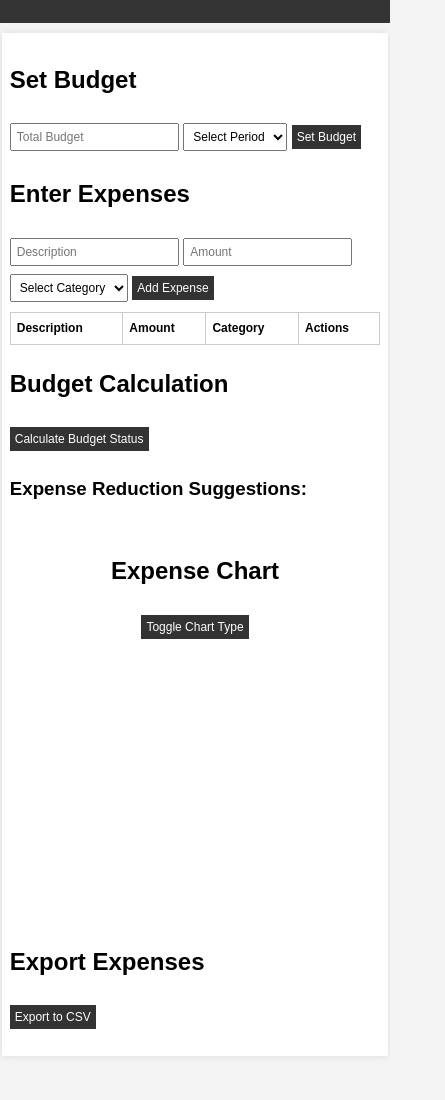
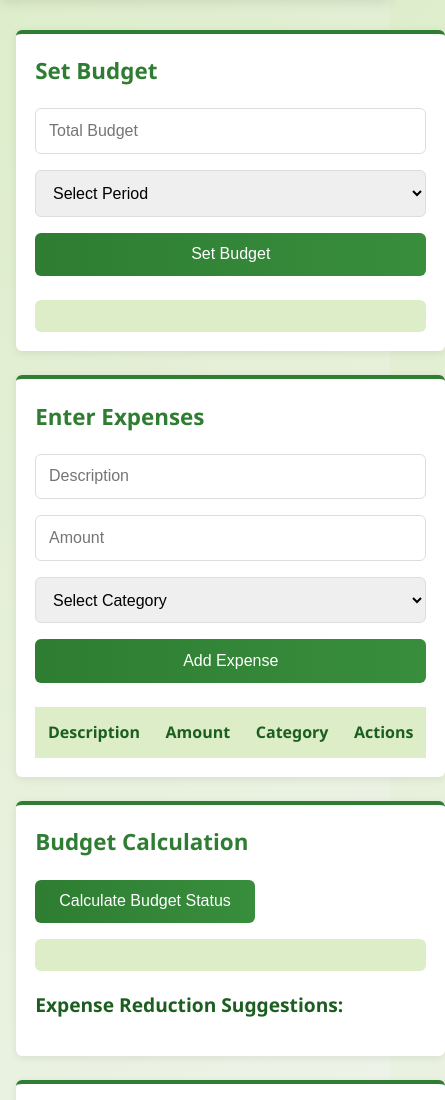
Before and after one commit to pseudo-alya/sprint5-budget-planner, a website: page product.html in a window 390 px wide. Shown: the part 142-1242 px from the top of the page, 445 px wide, since content can reach past the window. Before the commit the page ends 1208 px from the top, so only its background shows below. Drawn offline with nearby package versions, Linux system fonts and the light colour scheme.

Commit message:
Update product.css

```diff
--- a/product.css
+++ b/product.css
@@ -1,122 +1,198 @@
-/* Reduced overall margins and padding for a compact design */
+/* Modern Money-Themed CSS - Professional Version */
+:root {
+  --primary-green: #2e7d32;
+  --secondary-green: #388e3c;
+  --light-green: #8bc34a;
+  --lighter-green: #dcedc8;
+  --dark-green: #1b5e20;
+  --money-gold: #d4af37;
+  --white: #ffffff;
+  --light-gray: #f5f5f5;
+  --dark-text: #333333;
+  --border-radius: 6px;
+}
+
 body {
+  font-family: 'Segoe UI', Tahoma, Geneva, Verdana, sans-serif;
+  line-height: 1.6;
+  color: var(--dark-text);
+  background-color: var(--light-gray);
   margin: 0;
   padding: 0;
-  font-family: Arial, sans-serif;
-  background: #f4f4f4;
-  line-height: 1.6;
+  background-image: linear-gradient(135deg, var(--lighter-green) 0%, var(--light-gray) 100%);
 }
 
-/* Header styling */
 header {
-  background: #333;
-  color: #fff;
-  padding: 10px 0;
+  background: linear-gradient(135deg, var(--primary-green), var(--dark-green));
+  color: var(--white);
   text-align: center;
+  padding: 2rem 0;
+  box-shadow: 0 4px 12px rgba(0, 0, 0, 0.1);
+  margin-bottom: 2rem;
 }
 
-/* Main container with reduced width, margin, and padding */
-main {
-  width: 90%;
-  max-width: 800px;  /* narrower width helps everything fit on one screen */
-  margin: 10px auto;
-  background: #fff;
-  padding: 10px;
-  box-shadow: 0 0 8px rgba(0, 0, 0, 0.1);
+header h1 {
+  font-size: 2.2rem;
+  margin: 0;
+  font-weight: 600;
 }
 
-/* Tighter spacing between sections */
-section {
-  margin-bottom: 15px;
+main {
+  max-width: 1200px;
+  margin: 0 auto;
+  padding: 0 1.5rem;
+  display: grid;
+  grid-template-columns: repeat(auto-fit, minmax(350px, 1fr));
+  gap: 1.5rem;
 }
 
-/* Highlight rows that are over budget */
-.over-budget {
-  background-color: #ffe5e5;
-  font-weight: bold;
-  color: #b91c1c;
+section {
+  background-color: var(--white);
+  border-radius: var(--border-radius);
+  padding: 1.5rem;
+  box-shadow: 0 2px 8px rgba(0, 0, 0, 0.08);
+  border-top: 4px solid var(--primary-green);
 }
 
-/* Form elements styling */
-input, select, button {
-  padding: 6px;
-  margin: 4px 0;
-  font-size: 14px;
+h2 {
+  color: var(--primary-green);
+  margin-top: 0;
+  margin-bottom: 1.2rem;
+  font-size: 1.4rem;
+  font-weight: 600;
+}
+
+h3 {
+  color: var(--dark-green);
+  font-size: 1.2rem;
+  margin-bottom: 0.8rem;
+}
+
+form {
+  display: grid;
+  gap: 1rem;
+  margin-bottom: 1.5rem;
+}
+
+input, select {
+  padding: 0.8rem;
+  border: 1px solid #ddd;
+  border-radius: var(--border-radius);
+  font-size: 1rem;
+  transition: border-color 0.3s;
+}
+
+input:focus, select:focus {
+  outline: none;
+  border-color: var(--light-green);
+  box-shadow: 0 0 0 2px rgba(139, 195, 74, 0.2);
 }
 
 button {
+  background: linear-gradient(to right, var(--primary-green), var(--secondary-green));
+  color: white;
+  border: none;
+  padding: 0.8rem 1.5rem;
+  font-size: 1rem;
+  border-radius: var(--border-radius);
   cursor: pointer;
-  background: #333;
-  color: #fff;
-  border: none;
-  transition: background 0.3s ease;
+  transition: all 0.3s ease;
+  font-weight: 500;
 }
 
 button:hover {
-  background: #555;
+  background: linear-gradient(to right, var(--secondary-green), var(--primary-green));
+  transform: translateY(-2px);
+  box-shadow: 0 4px 8px rgba(0, 0, 0, 0.1);
 }
 
-/* Table styling */
-table {
+#expenses-table {
   width: 100%;
   border-collapse: collapse;
-  margin-top: 6px;
+  margin-top: 1rem;
 }
 
-table, th, td {
-  border: 1px solid #ccc;
+#expenses-table th {
+  background-color: var(--lighter-green);
+  color: var(--dark-green);
+  text-align: left;
+  padding: 0.8rem;
 }
 
-th, td {
-  padding: 6px;
-  text-align: left;
+#expenses-table td {
+  padding: 0.8rem;
+  border-bottom: 1px solid #eee;
 }
 
-/* Chart section adjustments */
-#chart-section {
-  text-align: center;
-  padding: 10px;
-
+#expenses-table tr:hover {
+  background-color: rgba(139, 195, 74, 0.1);
 }
 
-/* Force the chart to remain small and compact */
-#expenseChart {
-  width: 250px !important;
-  height: 250px !important;
-  display: inline-block;
-  align-self: center;
+.chart-container {
+  position: relative;
+  height: 300px;
+  margin-top: 1rem;
 }
-.chart-container {
-  display: flex;
-  justify-content: center;
-  align-items: center;
-  margin-top: 20px;
-  width: 100%;
+
+#budget-display, #result {
+  background-color: var(--lighter-green);
+  padding: 1rem;
+  border-radius: var(--border-radius);
+  margin-top: 1rem;
 }
-/* Responsive design adjustments for smaller screens */
-@media (max-width: 600px) {
+
+#budget-info, #budget-status {
+  margin: 0;
+  font-weight: 500;
+  color: var(--dark-green);
+}
+
+#suggestions-list {
+  padding-left: 1.2rem;
+}
+
+#suggestions-list li {
+  margin-bottom: 0.5rem;
+  position: relative;
+  padding-left: 1rem;
+}
+
+#suggestions-list li::before {
+  content: "•";
+  color: var(--money-gold);
+  position: absolute;
+  left: 0;
+}
+
+/* Responsive Design */
+@media (max-width: 768px) {
   main {
-    width: 95%;
-    padding: 8px;
-  }
-  input, select, button {
-    font-size: 12px;
-    padding: 5px;
-  }
-  table, th, td {
-    font-size: 12px;
-  }
-  .chart-container {
-    display: flex;
-    justify-content: center;
-    align-items: center;
-    margin-top: 20px;
-    width: 100%;
+    grid-template-columns: 1fr;
+    padding: 0 1rem;
   }
 
-  #expenseChart {
-    width: 700px;
-    height: 700px;
-    max-width: 100%;
+  header {
+    padding: 1.5rem 0;
+  }
+
+  header h1 {
+    font-size: 1.8rem;
+  }
+
+  section {
+    padding: 1.2rem;
   }
 }
+
+/* Special status colors */
+.under-budget {
+  color: var(--primary-green);
+}
+
+.over-budget {
+  color: #d32f2f;
+}
+
+.close-to-budget {
+  color: var(--money-gold);
+}
```
